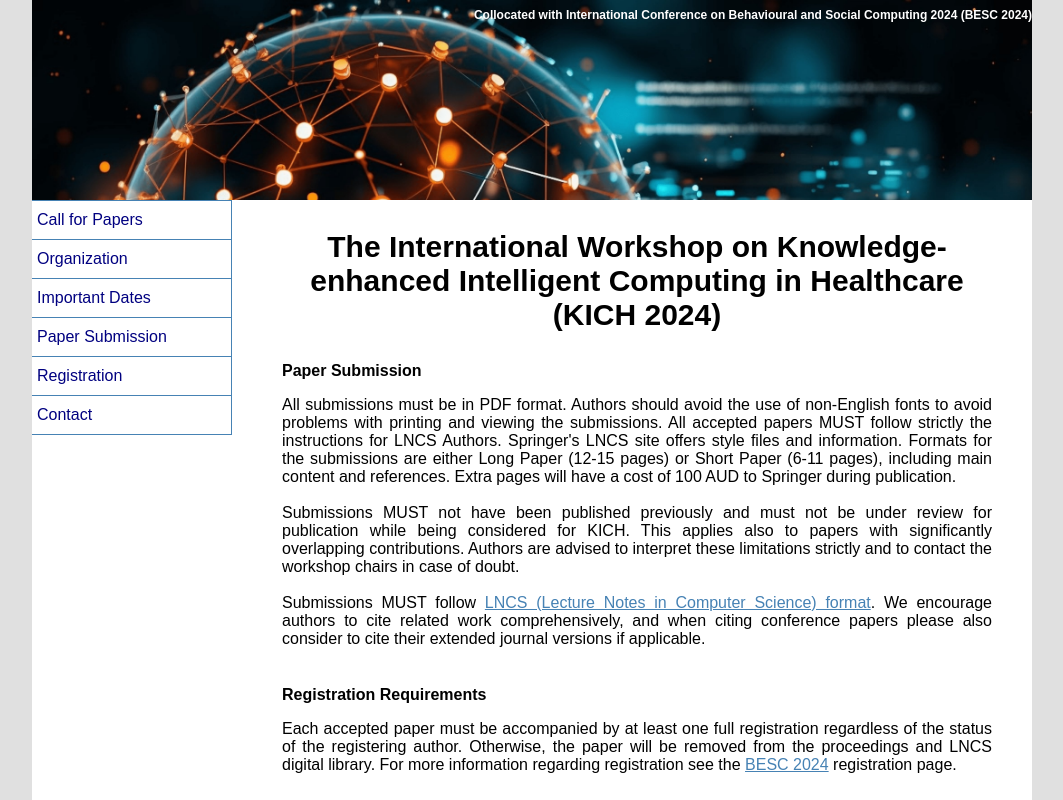
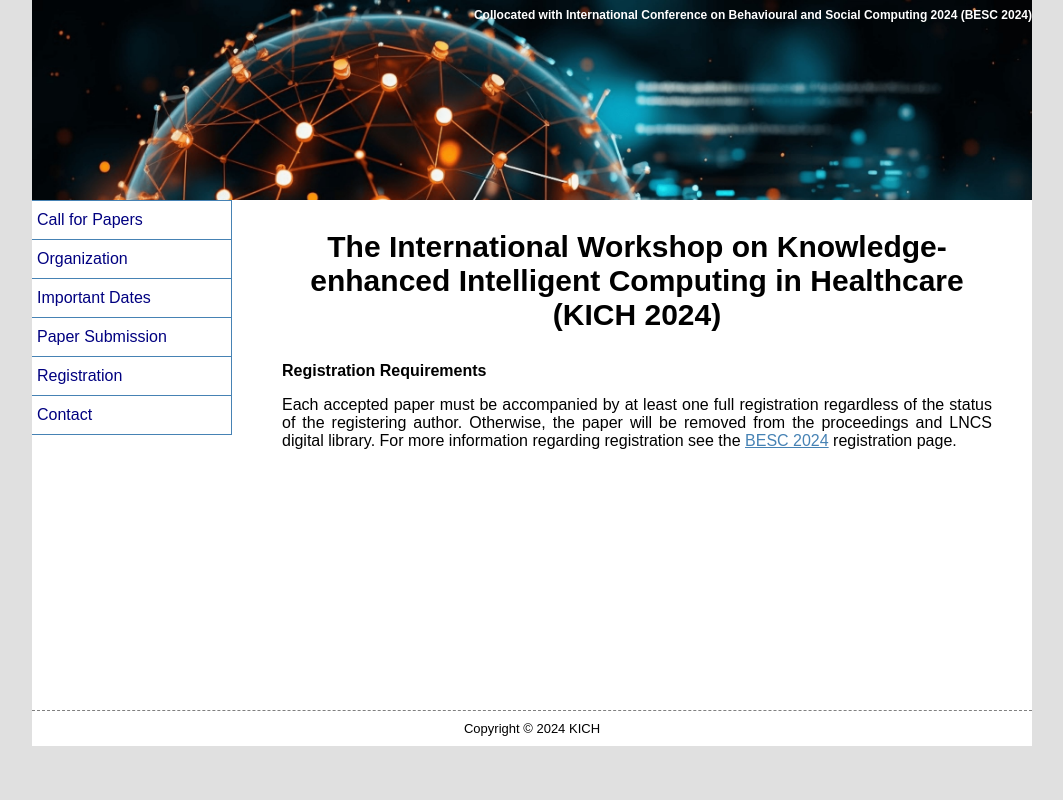
Before and after one commit to enliangyan/kich, a plain HTML site: page registration.html in a window 1280 px wide. Shown: the top 800 px of the page, without its empty margins (108-1171 px from the left). Drawn offline with Linux system fonts and the light colour scheme.

Commit message:
Update registration.html

```diff
--- a/registration.html
+++ b/registration.html
@@ -61,14 +61,6 @@ body {background-color: #E0E0E0; padding: 0; margin: 0; font-family: "Arial", "H
 			<p style="font-size: 30px; font-weight: bold; text-align: center;">
 				The International Workshop on Knowledge-enhanced Intelligent Computing in Healthcare<br>(KICH 2024)
 			</p>
-		<div class="title">Paper Submission</div>
-	  <p>All submissions must be in PDF format. Authors should avoid the use of non-English fonts to avoid problems with printing and viewing the submissions. All accepted papers MUST follow strictly the instructions for LNCS Authors. Springer's LNCS site offers style files and information. Formats for the submissions are either Long Paper (12-15 pages) or Short Paper (6-11 pages), including main content and references. Extra pages will have a cost of 100 AUD to Springer during publication.
-	<br><br>
-	Submissions MUST not have been published previously and must not be under review for publication while being considered for KICH. This applies also to papers with significantly overlapping contributions. Authors are advised to interpret these limitations strictly and to contact the workshop chairs in case of doubt.
-	<br><br>
-	Submissions MUST follow <a href="http://www.springer.com/computer/lncs/lncs+authors?SGWID=0-40209-0-0-0">LNCS (Lecture Notes in Computer Science) format</a>. We encourage authors to cite related work comprehensively, and when citing conference papers please also consider to cite their extended journal versions if applicable.
-	<br><br>
-	</p>
 	<div class="title">Registration Requirements</div>
 	<p>Each accepted paper must be accompanied by at least one full registration regardless of the status of the registering author. Otherwise, the paper will be removed from the proceedings and LNCS digital library. For more information regarding registration see the <a href="http://besc-conf.org/2024/">BESC 2024</a> registration page.</p>
   	</p>
```
